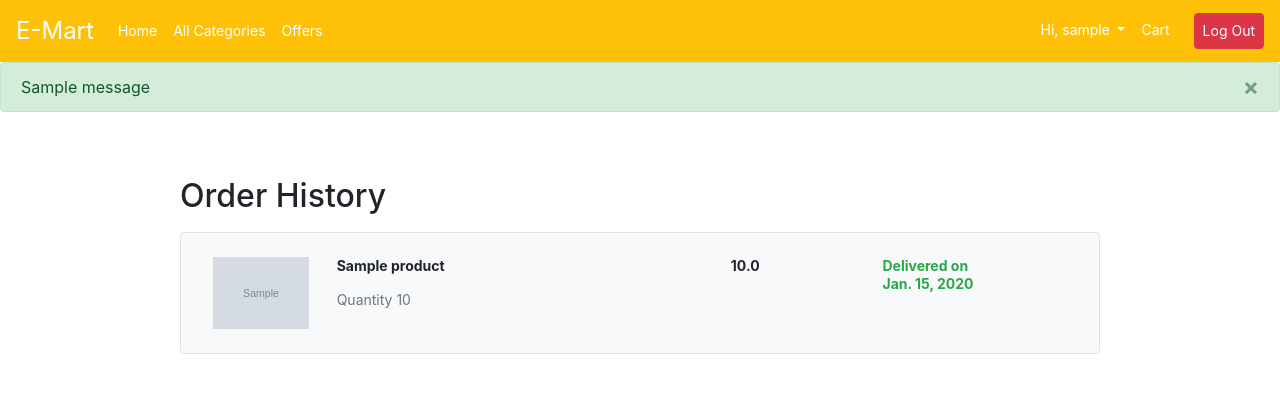
After one commit to inaveenchahar/e-mart, a Django app: page /payment/ in a window 1280 px wide. The commit adds this page. Shown: the top 417 px of the page. Run offline with Django 3.2, Linux system fonts and the light colour scheme; a user stored in the database is signed in; tables that the repository leaves empty hold one stand-in row (values such as "Sample post"); grey boxes marked "Sample" are stand-in pictures; one stand-in notice (Sample message) is shown; some libraries are stand-ins or nearby versions.

Commit message:
feat(payment): user can see order history 	1)  order price will be the price of product at that time 	2) delivered date added 	3) order date added

```diff
--- a/cart/models.py
+++ b/cart/models.py
@@ -7,6 +7,9 @@ from products.models import Product
 class Cart(models.Model):
     user = models.ForeignKey(User, on_delete=models.CASCADE)
     completed = models.BooleanField(default=False)
+    ordered_on = models.DateTimeField(null=True, blank=True)
+    delivered = models.BooleanField(default=False)
+    delivered_on = models.DateField(blank=True, null=True)
     cart_value = models.FloatField(default=0)
     added_on = models.DateTimeField(auto_now_add=True)
     updated_on = models.DateTimeField(auto_now=True)
--- a/cart/views.py
+++ b/cart/views.py
@@ -72,6 +72,8 @@ def view_cart(request):
             total = 0
             for item in cart_products:
                 total = total + (item.quantity * item.product.price)
+                item.price = item.product.price
+                item.save()
             cart.cart_value = total
             cart.save()
             return render(request, 'view_cart.html',{'cart': cart, 'cart_products': cart_products, 'tcp': tcp, 'total': total})
--- a/main/templates/base.html
+++ b/main/templates/base.html
@@ -38,7 +38,7 @@
                             <div class="dropdown-menu py-0">
                                 <a class="dropdown-item py-2" href="#">Profile</a>
                                 <a class="dropdown-item py-2" href="{% url 'accounts:manage_addresses' %}">My addresses</a>
-                                <a class="dropdown-item py-2" href="">Orders</a>
+                                <a class="dropdown-item py-2" href="{% url 'payment:order_index' %}">Orders</a>
                             </div>
                         </div>
                     </li>
--- /dev/null
+++ b/payments/templates/order_index.html
@@ -0,0 +1,49 @@
+{% extends 'base.html' %}
+ {% load static %}
+{% block title %} Order View {% endblock title %}
+
+{% block content %}
+
+    <section>
+        {% if message %}
+            <div class="alert {% if message.success %}alert-success{% elif message.error %}alert-danger{% endif %} alert-dismissible">
+                <button type="button" class="close" data-dismiss="alert">&times;</button>
+                {{ message }}
+            </div>
+        {% endif %}
+
+        <div class="container py-md-5">
+            <div class="row">
+                <div class="col-md-10 offset-md-1">
+                    <h1>Order History</h1>
+                    {% for cart in all_completed_carts %}
+                        {% for a in cart.cartproduct_set.all %}
+                            <div class="img-thumbnail py-4 my-3 bg-light">
+                                <div class="row mx-0">
+                                    <div class="col-md-2 text-center">
+                                        <img alt="{{ a.product.title }}" src="{{ a.product.image.url }}" style="height: 72px">
+                                    </div>
+                                    <div class="col-md-5 px-0">
+                                        <p class="font-weight-bold">{{ a.product.title }}</p>
+                                        <p class="text-muted">Quantity {{ a.quantity }}</p>
+                                    </div>
+                                    <div class="col-md-2">
+                                        <p class="font-weight-bold">{{ a.price }}</p>
+                                    </div>
+                                    <div class="col-md-3">
+                                        {% if cart.delivered %}
+                                            <p class="text-success font-weight-bold">Delivered on <br> {{ cart.delivered_on }}</p>
+                                        {% else %}
+                                            <p class="font-weight-bold">Ordered on <br> {{ cart.ordered_on }}</p>
+                                        {% endif %}
+                                    </div>
+                                </div>
+
+                            </div>
+                        {% endfor %}
+                    {% endfor %}
+                </div>
+            </div>
+        </div>
+    </section>
+{% endblock content %}
--- a/payments/templates/order_payment.html
+++ b/payments/templates/order_payment.html
@@ -36,7 +36,7 @@
 
                                     <!-- Modal body -->
                                     <div class="modal-body">
-                                        <form method="POST" action="{% url 'payment:order_view' cart.id order.order_id %}">
+                                        <form method="POST" action="{% url 'payment:order_payment' cart.id order.order_id %}">
                                             {% csrf_token %}
                                             {{ address_form.as_p }}
                                             <input type="submit" value="Save And Deliver Here" class="btn btn-success">
@@ -69,6 +69,7 @@
                             <p>Delivery Charges - Free</p>
                             <p>Total Amount - {{ cart.cart_value }}</p>
                         </div>
+                        {% if ud_address %}
                             <form action="{% url 'payment:transaction_view' cart.id order.order_id %}" method="POST">
                                 <script src="https://checkout.razorpay.com/v1/checkout.js"
                                     data-key={{ auth_key }}
@@ -86,6 +87,9 @@
                                 ></script>
                                 <input type="hidden" class="btn btn-lg" custom="Hidden Element" name="hidden">
                             </form>
+                        {% else %}
+                            <p>Add address to proceed.</p>
+                        {% endif %}
                     </div>
                 </div>
             </div>
--- a/payments/urls.py
+++ b/payments/urls.py
@@ -4,6 +4,7 @@ from . import views
 app_name = 'payment'
 
 urlpatterns = [
+    path('', views.order_index, name='order_index'),
     path('order-create/<id>/', views.order_create, name='order_create'),
     path('view-order/<cart_id>/<order_id>/', views.order_payment, name='order_payment'),
     path('view-order/<cart_id>/<order_id>/transaction/', views.transaction_view, name='transaction_view'),
--- a/payments/views.py
+++ b/payments/views.py
@@ -7,11 +7,20 @@ from django.contrib import messages
 from django.views.decorators.csrf import csrf_exempt
 from django.conf import settings
 import razorpay
+import datetime
 
 # Create your views here.
 
 
-# def order_view1(request)
+def order_index(request):
+    if request.user.is_authenticated:
+        all_completed_carts = Cart.objects.filter(user=request.user, completed=True)
+        # all_cart_products = all_completed_carts.cartproduct_set.all()
+        # print(all_cart_products)
+        all_orders = Order.objects.filter(order_by=request.user, completed=True).order_by('-added_on')
+        return render(request, 'order_index.html', {'all_orders': all_orders, 'all_completed_carts': all_completed_carts})
+    else:
+        return redirect('main:homepage')
 
 
 def order_create(request, id):
@@ -49,7 +58,7 @@ def order_payment(request, cart_id, order_id):
                 instance.default_address = True
                 instance.user = request.user
                 instance.save()
-                return redirect('payment:order_view', cart.id, order.order_id)
+                return redirect('payment:order_payment', cart.id, order.order_id)
         else:
             address_form = UserAddressForm()
         total_address = UserAddress.objects.filter(user=request.user).order_by('-default_address')
@@ -77,7 +86,7 @@ def payment_default_address(request, cart_id, order_id, id):
         address = get_object_or_404(UserAddress, id=id)
         address.default_address = True
         address.save()
-        return redirect('payment:order_view', cart.id, order.order_id)
+        return redirect('payment:order_payment', cart.id, order.order_id)
 
 
 @csrf_exempt
@@ -103,7 +112,9 @@ def transaction_view(request, cart_id, order_id):
                 order.address = UserAddress.objects.filter(user=request.user, default_address=True).last()
                 order.save()
                 cart.completed = True
+                cart.ordered_on = datetime.datetime.now()
                 cart.save()
+                cart_products = CartProduct.objects.filter(cart=cart)
                 payment = Payment.objects.create(
                     order=order,
                     transaction_id=payment_id,
@@ -117,6 +128,6 @@ def transaction_view(request, cart_id, order_id):
                 return redirect('main:homepage')
             except Exception as e:
                 messages.error(request, 'We are facing some issue kindly try again after some time')
-                return redirect('cart:view_cart', cart.id)
+                return redirect('cart:view_cart')
     else:
         return redirect('main:homepage')
```
Also changed, not shown: cart/migrations/0007_cart_delivered_on.py (added), cart/migrations/0008_cart_delivered.py (added), cart/migrations/0009_cart_ordered_on.py (added). Lines whose indentation alone changed are shown as unchanged.
